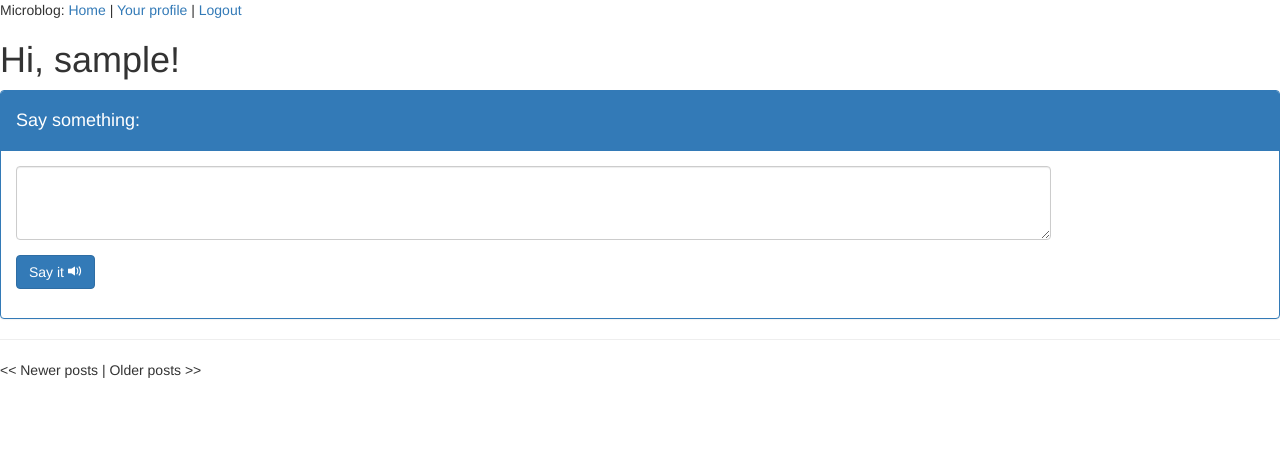
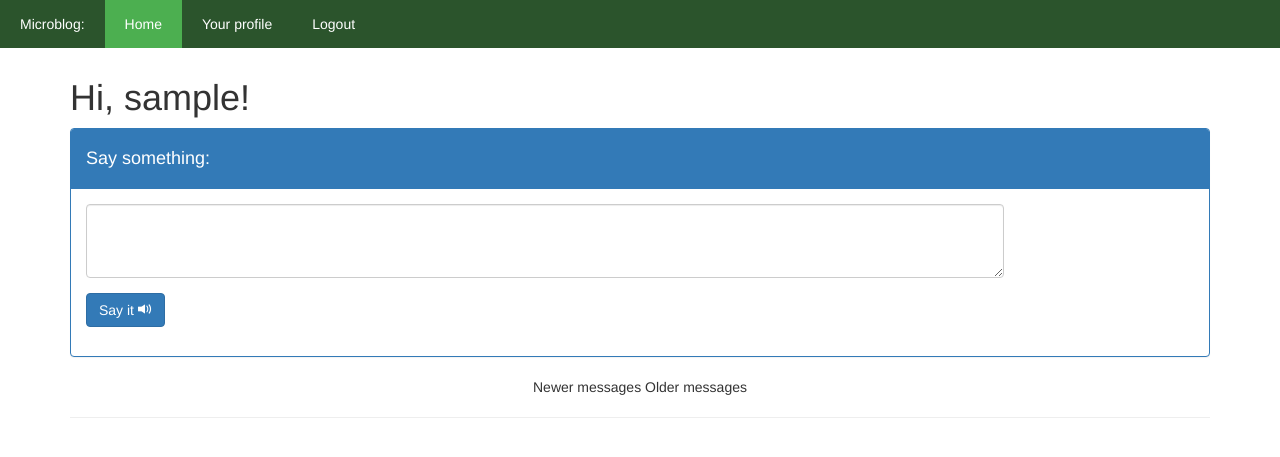
Before and after one commit to jmsalcido/flask-try, a Flask app: page / in a window 1280 px wide. Shown: the top 457 px of the page. Run offline with Flask 2, Linux system fonts and the light colour scheme; the visitor is signed in with stand-in values (Sample User, id 1); data comes from the database, SQL or seed files in the repository; data that the repository does not hold is empty; parts of the project's set-up code (start-up, migrations or seed data) failed here and were passed over; some libraries are stand-ins or nearby versions.

Commit message:
more update to the style

```diff
--- a/microblog/app/templates/base.html
+++ b/microblog/app/templates/base.html
@@ -6,14 +6,16 @@
         <title>Welcome to people messages</title>
     {% endif %}
     <link href="/static/css/bootstrap.css" rel="stylesheet"/>
-    <link href="/static/css/miniblog.css" rel="stylesheet"/>
+    <link href="/static/css/microblog.css" rel="stylesheet"/>
     <script src="/static/js/jquery.js"></script>
     <script src="/static/js/bootstrap.js"></script>
     <meta name="viewport" content="width=device-width, initial-scale=1.0">
 </head>
 <body>
 {% import 'macros.html' as macros %}
-{% include "header.html" %}
+{% with active = active %}
+    {% include "header.html" %}
+{% endwith %}
 {% with messages = get_flashed_messages() %}
     {% if messages %}
         {% for message in messages %}
@@ -25,6 +27,8 @@
         {% endfor %}
     {% endif %}
 {% endwith %}
-{% block content %}{% endblock %}
+<div class="container">
+    {% block content %}{% endblock %}
+</div>
 </body>
 </html>
--- a/microblog/app/templates/header.html
+++ b/microblog/app/templates/header.html
@@ -1,14 +1,26 @@
-<div class="header">
-    <span>
+<div id="header">
+    <span class="name">
         Microblog:
     </span>
-    <a href="{{ url_for("index") }}">Home</a> |
+    <ul>
+        <li {% if active == "home" %}class="active"{% endif %}>
+            <a href="{{ url_for("index") }}">Home</a>
+        </li>
         {% if g.user.is_authenticated %}
-        <a href="{{ url_for("user_profile", username=g.user.username) }}">Your profile</a> |
+            <li {% if active == "profile" %}class="active"{% endif %}>
+                <a href="{{ url_for("user_profile", username=g.user.username) }}">Your profile</a>
+            </li>
+            <li>
                 <a href="{{ url_for("logout") }}">Logout</a>
+            </li>
         {% endif %}
         {% if not g.user.is_authenticated %}
-        <a href="{{ url_for("login") }}">Login</a> |
+            <li {% if active == "login" %}class="active"{% endif %}>
+                <a href="{{ url_for("login") }}">Login</a>
+            </li>
+            <li {% if active == "register" %}class="active"{% endif %}>
                 <a href="{{ url_for("register") }}">Register</a>
+            </li>
         {% endif %}
+    </ul>
 </div>
--- a/microblog/app/templates/index.html
+++ b/microblog/app/templates/index.html
@@ -1,23 +1,18 @@
 {% extends "base.html" %}
 {% block content %}
     {% if g.user.is_authenticated %}
-        <div class="welcome-logged">
         <h1>Hi, {{ user.username }}!</h1>
         {% include "post_form.html" %}
-            <hr/>
         <div id="post-list">
             {% for post in posts.items %}
                 {% with user=post.author %}
                     {% include 'post.html' %}
                 {% endwith %}
             {% endfor %}
-                {% if posts.has_prev %}<a href="{{ url_for('index', page=posts.prev_num) }}">&lt;&lt; Newer posts</a>{% else %}&lt;&lt; Newer posts{% endif %} |
-                {% if posts.has_next %}<a href="{{ url_for('index', page=posts.next_num) }}">Older posts &gt;&gt;</a>{% else %}Older posts &gt;&gt;{% endif %}
+            {{ macros.pager(posts, "Newer messages", "Older messages", url_for("index", page=posts.prev_num), url_for("index", page=posts.next_num)) }}
         </div>
-        </div>
+        <hr/>
     {% else %}
-        <div class="container welcome-anonymouse">
         <p>Welcome to the magical world of your mother.</p>
-        </div>
     {% endif %}
 {% endblock %}
--- a/microblog/app/templates/macros.html
+++ b/microblog/app/templates/macros.html
@@ -11,3 +11,18 @@
         {% endif %}
     </div>
 {%- endmacro %}
+
+{% macro pager(pager, newer, older, url_prev, url_next) -%}
+    <ul class="pager">
+        {% if pager.has_prev %}
+            <li><a href="{{ url_prev }}">&lt;&lt; {{ newer }}</a></li>
+        {% else %}
+            <li>{{ newer }}</li>
+        {% endif %}
+        {% if pager.has_next %}
+            <li><a href="{{ url_next }}">{{ older }}&gt;&gt;</a></li>
+        {% else %}
+            <li>{{ older }}</li>
+        {% endif %}
+    </ul>
+{% endmacro %}
--- a/microblog/app/templates/post_form.html
+++ b/microblog/app/templates/post_form.html
@@ -3,7 +3,7 @@
         <div class="panel-heading">
             <h4>Say something:</h4>
         </div>
-        <div class="panel-body">
+        <div class="panel-body ">
             <form action="/post" method="POST" name="post">
                 {{ form.hidden_tag() }}
                 <div class="form-group">
--- a/microblog/app/views.py
+++ b/microblog/app/views.py
@@ -24,9 +24,9 @@ def index(page=1):
     if g.user.is_authenticated:
         user = User.query.filter_by(username=g.user.username).first()
         posts = g.user.followed_posts().paginate(page, POSTS_PER_PAGE, False)
-        return render_template('index.html', title="Home", form=form, user=user, posts=posts)
+        return render_template('index.html', title="Home", active="home", form=form, user=user, posts=posts)
     messages = ["123", "pruebini", "otra prueba"]
-    return render_template('index.html', title="Home", messages=messages)
+    return render_template('index.html', title="Home", active="home", messages=messages)
 
 
 @app.route("/post", methods=["POST"])
@@ -49,7 +49,7 @@ def post():
 def login():
     form = LoginForm()
     if request.method == "GET" and not g.user.is_authenticated:
-        return render_template('login.html', title='Sign In', form=form)
+        return render_template('login.html', title='Sign In', active="login", form=form)
     elif request.method == "POST":
         if form.validate_on_submit():
             user = find_user(request.form["username"])
@@ -58,7 +58,7 @@ def login():
                 user.save()
             login_user(user, remember=form.remember_me.data)
         else:
-            return render_template('login.html', title='Sign In', form=form)
+            return render_template('login.html', title='Sign In', active="login", form=form)
     return redirect(request.args.get('next') or url_for('index'))
 
 
@@ -73,7 +73,7 @@ def logout():
 def register():
     form = RegisterForm()
     if request.method == "GET" and not g.user.is_authenticated:
-        return render_template("register.html", form=form)
+        return render_template("register.html", active="register", form=form)
     elif request.method == "POST":
         if form.validate_on_submit():
             user = User(request.form["username"], request.form["password"], request.form["email"])
@@ -81,7 +81,7 @@ def register():
             user.save()
             flash('User successfully registered')
             return redirect(url_for("login"))
-        return render_template("register.html", form=form)
+        return render_template("register.html", form=form, active="register")
     return redirect(request.args.get('next') or url_for('index'))
 
 
@@ -94,7 +94,7 @@ def user_profile(username, page=1):
         return redirect(url_for('index'))
     posts = user.posts.order_by(Post.timestamp.desc()).paginate(page, POSTS_PER_PAGE, False)
     title = "{0} Profile".format(username)
-    return render_template('user/user.html', title=title, user=user, posts=posts)
+    return render_template('user/user.html', title=title, active="profile", user=user, posts=posts)
 
 
 @app.route('/user/edit/', methods=['GET', 'POST'])
--- a/microblog/assets/css/microblog.css
+++ b/microblog/assets/css/microblog.css
@@ -1,3 +1,43 @@
+/* HEADER */
+/* ================================= */
+#header {
+    margin-bottom: 10px;
+    background: #2b542c;
+    overflow: hidden;
+}
+
+#header ul {
+    list-style-type: none;
+    display: inline;
+}
+
+#header .name,
+#header li {
+    float: left;
+    overflow: hidden;
+}
+
+#header .name,
+#header li a {
+    display: block;
+    color: white;
+    text-align: center;
+    padding: 14px 20px;
+    text-decoration: none;
+
+}
+
+#header .active {
+    background-color: #4CAF50;
+}
+
+#header li:hover {
+    background: #111;
+}
+
+/* POST INFO */
+/* ================================= */
+
 .post img {
     float: left;
     padding-right: 5px;
```
Also changed, not shown: microblog/app/templates/post_pager.html (added, +12 -0 lines), microblog/app/templates/user/user.html (+5 -41 lines), README.md. Lines whose indentation alone changed are shown as unchanged.
